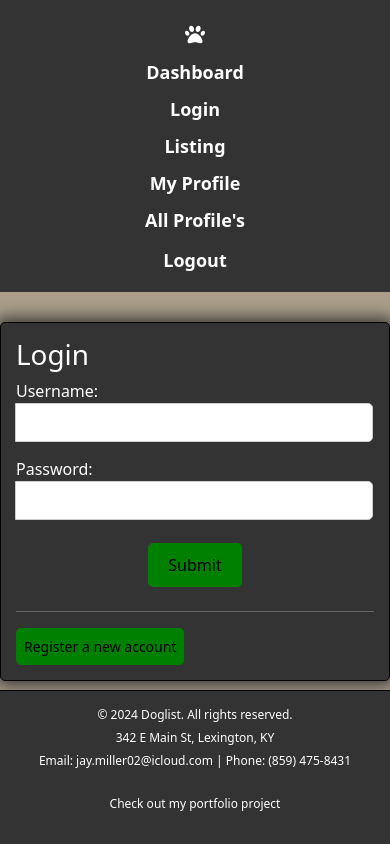
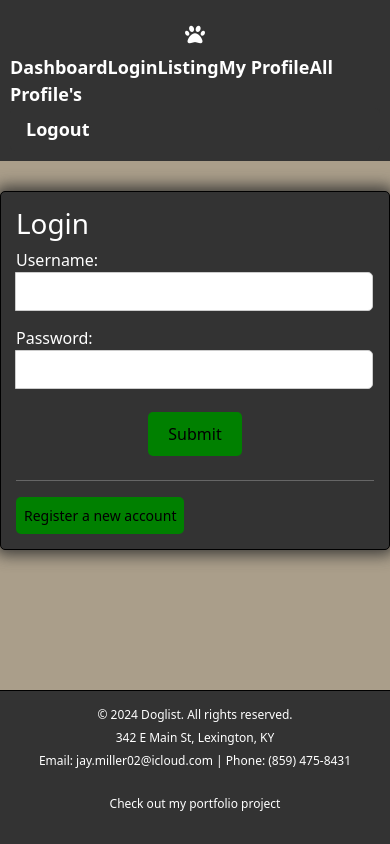
Before and after one commit to Jaymiller2002/PawfetchMatch-frontend1, a React (Vite) app: page /login in a window 390 px wide. Built offline with nearby package versions, Linux system fonts and the light colour scheme.

Commit message:
updating headerto a dropdown menu so it looks better on mobile

```diff
--- a/src/Header.jsx
+++ b/src/Header.jsx
@@ -1,14 +1,22 @@
-import React from "react";
+import React, { useState } from "react";
 import { Link } from "react-router-dom";
 import LogoutButton from "./LogoutButton";
 import "./Header.css";
 
 function Header() {
+  const [isOpen, setIsOpen] = useState(false);
+
+  const toggleMenu = () => {
+    setIsOpen(!isOpen);
+  };
+
   return (
+    <div className="header-container">
       <div className="header-links">
         <Link to="/" className="header-link">
           <i className="fa-solid fa-paw" alt='PawfetchMatch'></i>
         </Link>
+        <div className={`nav-links ${isOpen ? 'open' : ''}`}>
           <Link to="/" className="header-link">Dashboard</Link>
           <Link to="/login" className="header-link">Login</Link>
           <Link to="/ListingPage" className="header-link">Listing</Link>
@@ -16,6 +24,13 @@ function Header() {
           <Link to="/AllProfiles" className="header-link">All Profile's</Link>
           <LogoutButton />
         </div>
+        <div className="burger-menu" onClick={toggleMenu}>
+          <span></span>
+          <span></span>
+          <span></span>
+        </div>
+      </div>
+    </div>
   );
 }
 
--- a/src/MessagePage.jsx
+++ b/src/MessagePage.jsx
@@ -21,7 +21,7 @@ function MessagePage() {
     { id: 4, name: 'user 4'},
     { id: 5, name: 'Morgan Miller'},
     { id: 6, name: 'Kailey Miller'},
-    { id: 7, name: 'user 7'},
+    { id: 7, name: 'DeeAnn Miller'},
     { id: 8, name: 'user 8'},
     { id: 9, name: 'user 9'},
     { id: 10, name: 'user 10'},
```
Lines whose indentation alone changed are shown as unchanged.
